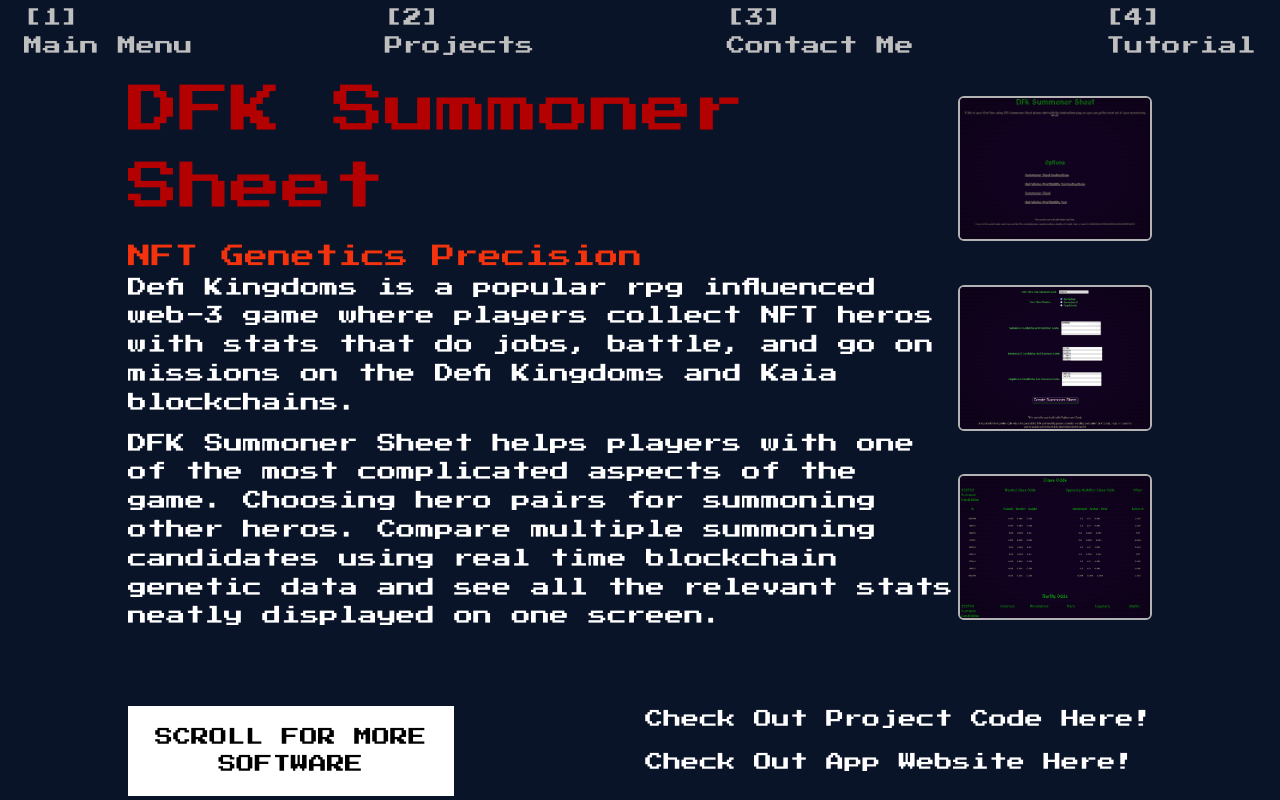
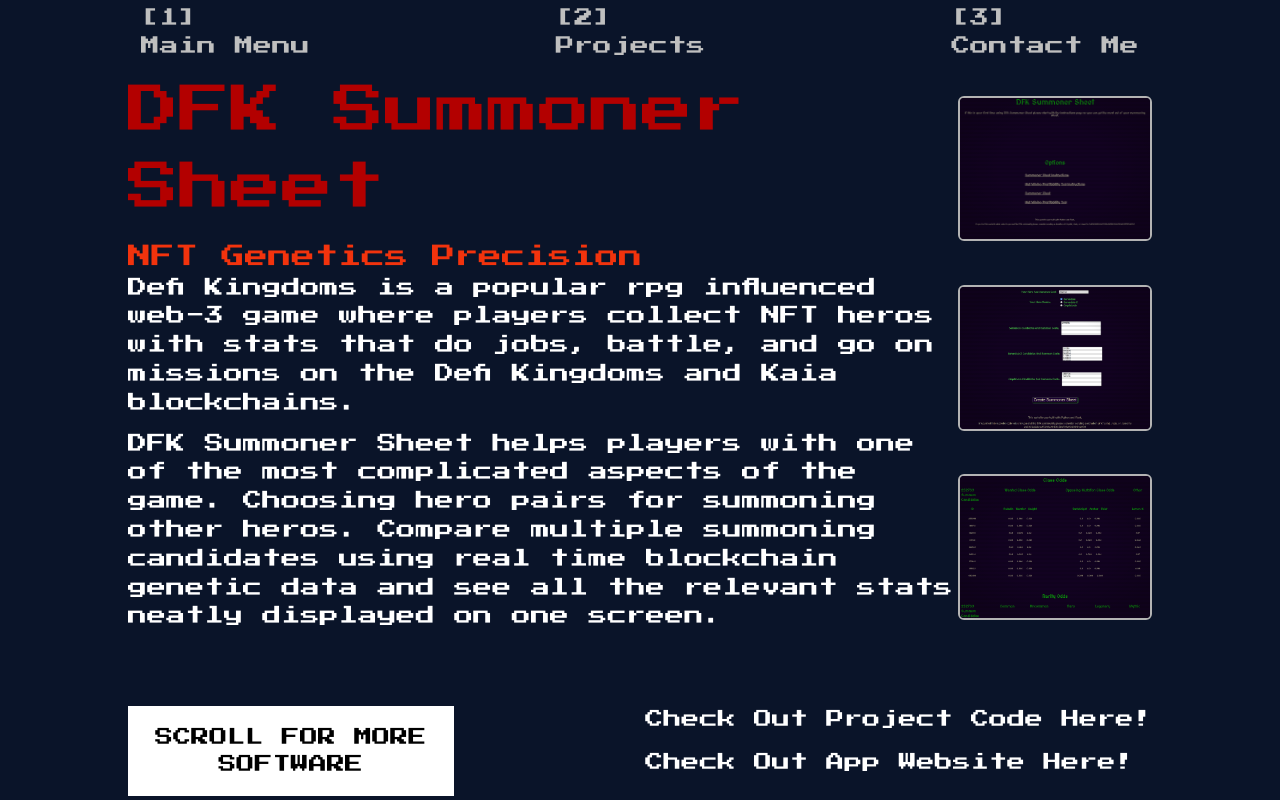
Before and after one commit to Sc1entifik/PortfolioSite, a Next.js app: page /projects in a window 1280 px wide. Built offline with nearby package versions, Linux system fonts and the light colour scheme.

Commit message:
Removed tutorial from main menu and useKeydownRouting hooks.

```diff
--- a/src/app/components/menuOptions.tsx
+++ b/src/app/components/menuOptions.tsx
@@ -11,7 +11,6 @@ export default function MenuOptions() {
 		<Link href={SiteMap.Home}>[1] Main Menu</Link>
 		<Link href={SiteMap.Projects}>[2] Projects</Link>
 		<Link href={SiteMap.Captcha}>[3] Contact Me</Link>
-		<Link href={SiteMap.Tutorial}>[4] Tutorial</Link>
 	</div>
 	);
 }
--- a/src/components/routeHeader.tsx
+++ b/src/components/routeHeader.tsx
@@ -8,7 +8,7 @@ export default function RouteHeader() {
 	useKeydownRouting();
 
 	return (
-		<div className="flex justify-between gap-3">
+		<div className="flex justify-between sm:justify-around gap-3">
 			<div className="flex flex-col">
 				<Link href={SiteMap.Home}>[1]</Link>
 				<Link href={SiteMap.Home}>Main Menu</Link>
@@ -21,10 +21,6 @@ export default function RouteHeader() {
 				<Link href={SiteMap.Captcha}>[3]</Link>
 				<Link href={SiteMap.Captcha}>Contact Me</Link>
 			</div>
-			<div className="flex flex-col">
-				<Link href={SiteMap.Tutorial}>[4]</Link>
-				<Link href={SiteMap.Tutorial}>Tutorial</Link>
-			</div>
 		</div>
 	);
 }
--- a/src/hooks/useKeydownRouting.ts
+++ b/src/hooks/useKeydownRouting.ts
@@ -18,10 +18,6 @@ function useKeydownRouting() {
 				case "3":
 					window.location.href = SiteMap.Captcha;
 					break;
-
-				case "4":
-					window.location.href = SiteMap.Tutorial;
-					break;
 			}
 		};
 
```
Also changed, not shown: 1 other file (tests, documents, lock files or other folders).
